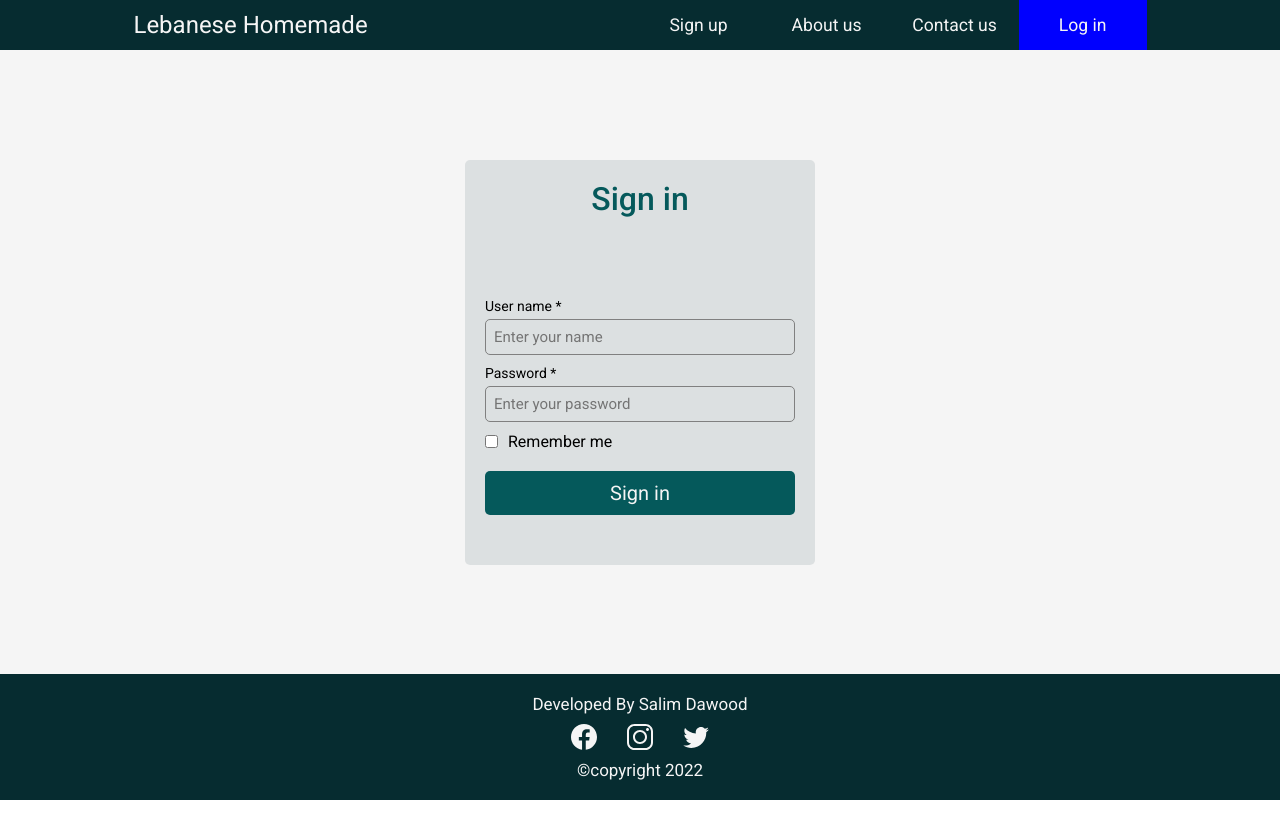
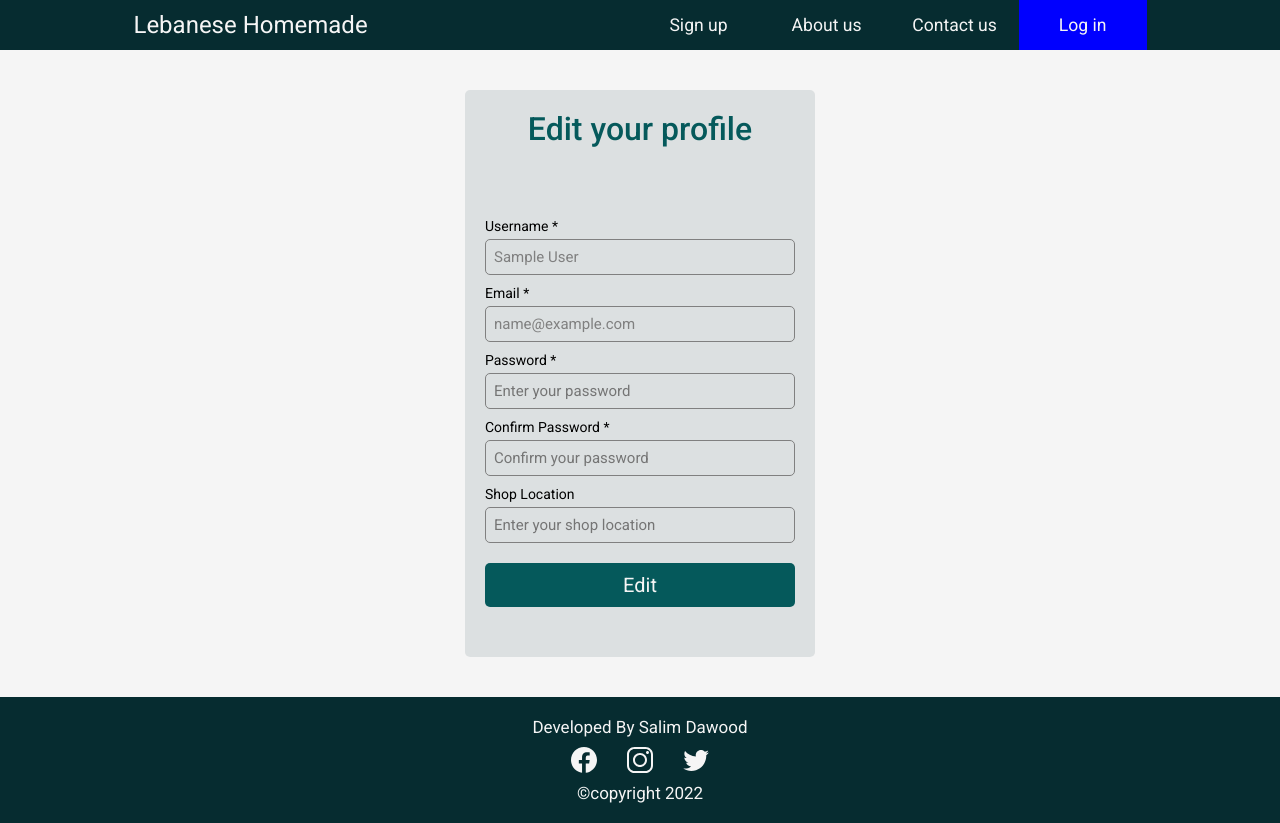
Before and after one commit to salimdawood/Lebanese-Homemade-Frontend, a React (Create React App) app: page /user/1 in a window 1280 px wide. Before the commit this address led to /signin. Before the commit the page ends 800 px from the top, so only its background shows below. Built offline with nearby package versions, Linux system fonts and the light colour scheme; sample sign-in values are in the browser's storage.

Commit message:
basic-session-auth

```diff
--- a/src/components/Navbar.jsx
+++ b/src/components/Navbar.jsx
@@ -3,6 +3,8 @@ import { Link } from 'react-router-dom'
 import {Hamburger,Close} from './Svg.jsx'
 
 const Navbar = () => {
+
+
   const [isOpen,setIsOpen] = useState(false)
   return (
     <>
--- a/src/context/userContext.js
+++ b/src/context/userContext.js
@@ -2,7 +2,8 @@ import React,{createContext,useReducer} from 'react'
 import userReducer  from '../reducer/userReducer'
 
 
-const user = {
+const user = sessionStorage.getItem("userProfile")? JSON.parse(sessionStorage.getItem("userProfile")) :
+ {
   id:null,
   name:null,
   email:null,
--- a/src/pages/SignIn.jsx
+++ b/src/pages/SignIn.jsx
@@ -31,8 +31,8 @@ const SignIn = () => {
       switch (result.status) {
         case 200:
           setWarningMessage("")
-          dispatch({type:'USER_PROFILE',userProfile:result.data})
-          navigate(`/user/${result.data.name}`)
+          dispatch({type:'GET_USER_PROFILE',userProfile:result.data})
+          navigate(`/user/${result.data.id}`)
           break;
         case 204:
           setWarningMessage("Username or password data are wrong *.")
--- a/src/pages/UserDashboard.jsx
+++ b/src/pages/UserDashboard.jsx
@@ -7,14 +7,14 @@ import userAuth from '../hooks/userAuth'
 
 const UserDashboard = () => {
 
-  const {userProfile} = userAuth()
-  //console.log(userProfile)
+  const {userProfile,dispatch} = userAuth()
 
 
   const[nameIsUnique,setNameIsUnique] = useState(true)
   const navigate = useNavigate()
 
   const[userInfo,setUserInfo] = useState({
+    id:userProfile.id,
     name:userProfile.name,
     email:userProfile.email,
     password:userProfile.password,
@@ -91,6 +91,7 @@ const UserDashboard = () => {
           break;
         case 1:
           console.log("updated successfully")
+          dispatch({type:'UPDATE_USER_PROFILE',userProfile:userInfo})
           setNameIsUnique(true)
           break;
         default:
--- a/src/reducer/userReducer.js
+++ b/src/reducer/userReducer.js
@@ -1,6 +1,10 @@
 const userReducer = (state,action)=>{
   switch (action.type) {
-    case 'USER_PROFILE':
+    case 'GET_USER_PROFILE':
+      sessionStorage.setItem("userProfile",JSON.stringify(action.userProfile))
+      return action.userProfile
+    case 'UPDATE_USER_PROFILE':
+      sessionStorage.setItem("userProfile",JSON.stringify(action.userProfile))
       return action.userProfile
     default:
       break;
```
